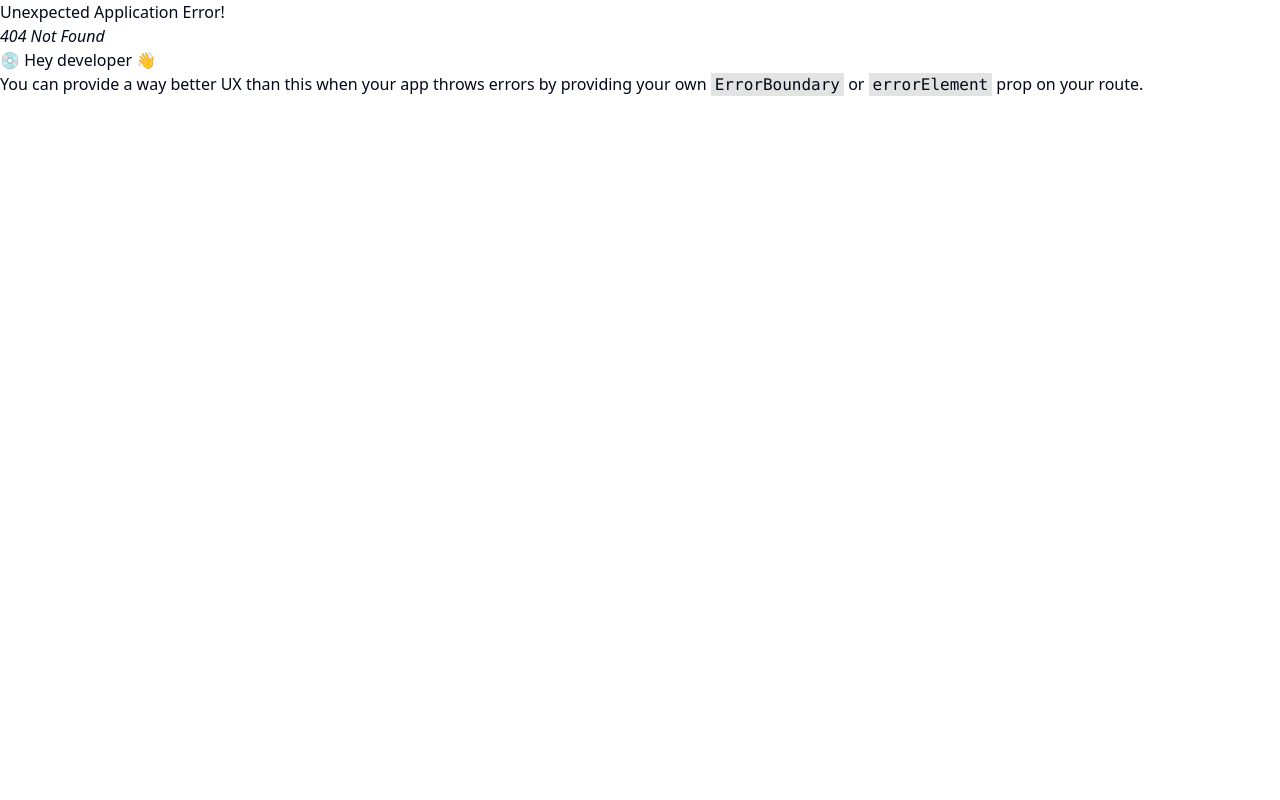
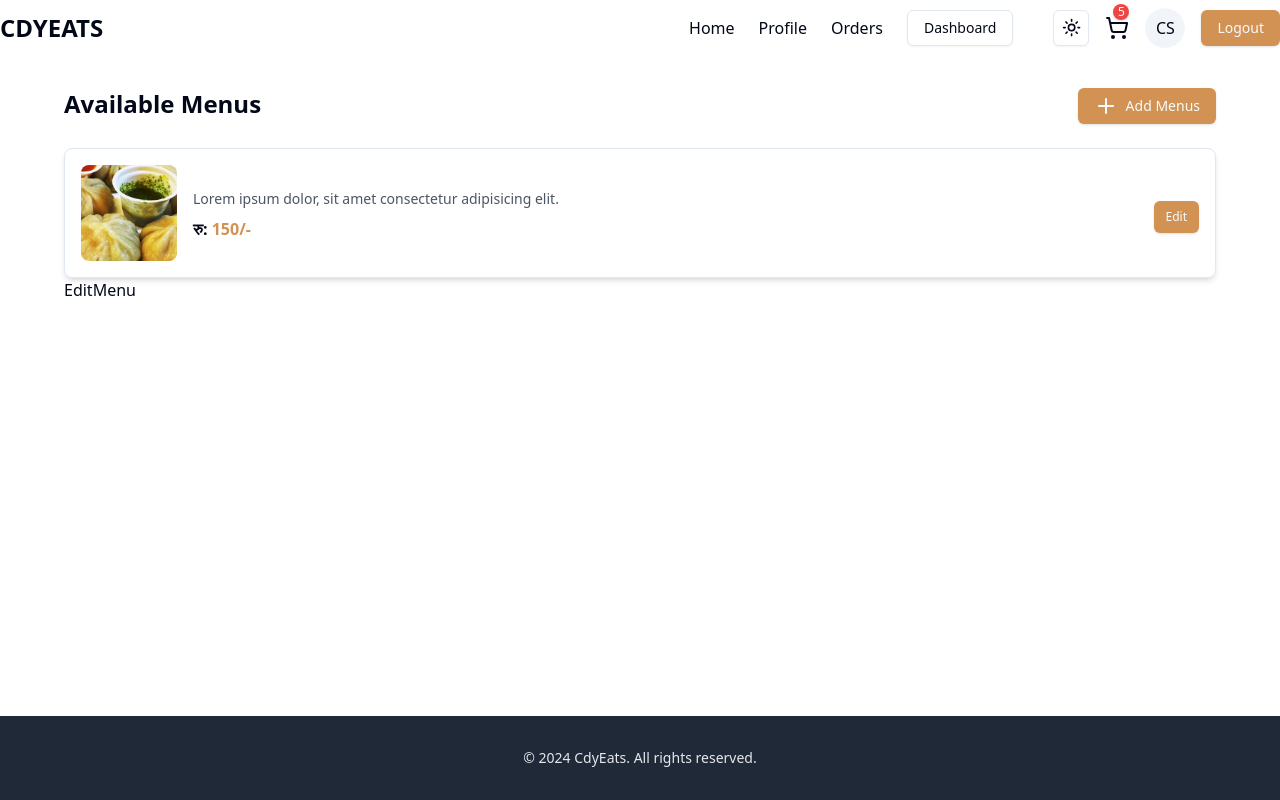
Before and after one commit to salamchy/cdyeats, a React (Vite) app: page /admin/menu in a window 1280 px wide. Before the commit this address had no page. Built offline with nearby package versions, Linux system fonts and the light colour scheme.

Commit message:
menu edit

```diff
--- a/src/App.tsx
+++ b/src/App.tsx
@@ -11,6 +11,7 @@
 import ResturantDetail from "./components/ResturantDetail";
 import Cart from "./components/Cart";
 import Resturant from "./admin/Resturant";
+import AddMenu from "./admin/AddMenu";
 
 // creating app router
 const appRoter = createBrowserRouter([
@@ -42,6 +43,10 @@
       {
         path: "/admin/resturant",
         element: <Resturant />,
+      },
+      {
+        path: "/admin/menu",
+        element: <AddMenu />,
       },
     ],
   },
--- /dev/null
+++ b/src/admin/EditMenu.tsx
@@ -0,0 +1,4 @@
+const EditMenu = () => {
+  return <div>EditMenu</div>;
+};
+export default EditMenu;
```
Also changed, not shown: src/assets/banner.jpg (added), src/assets/momo.jpg (added).
